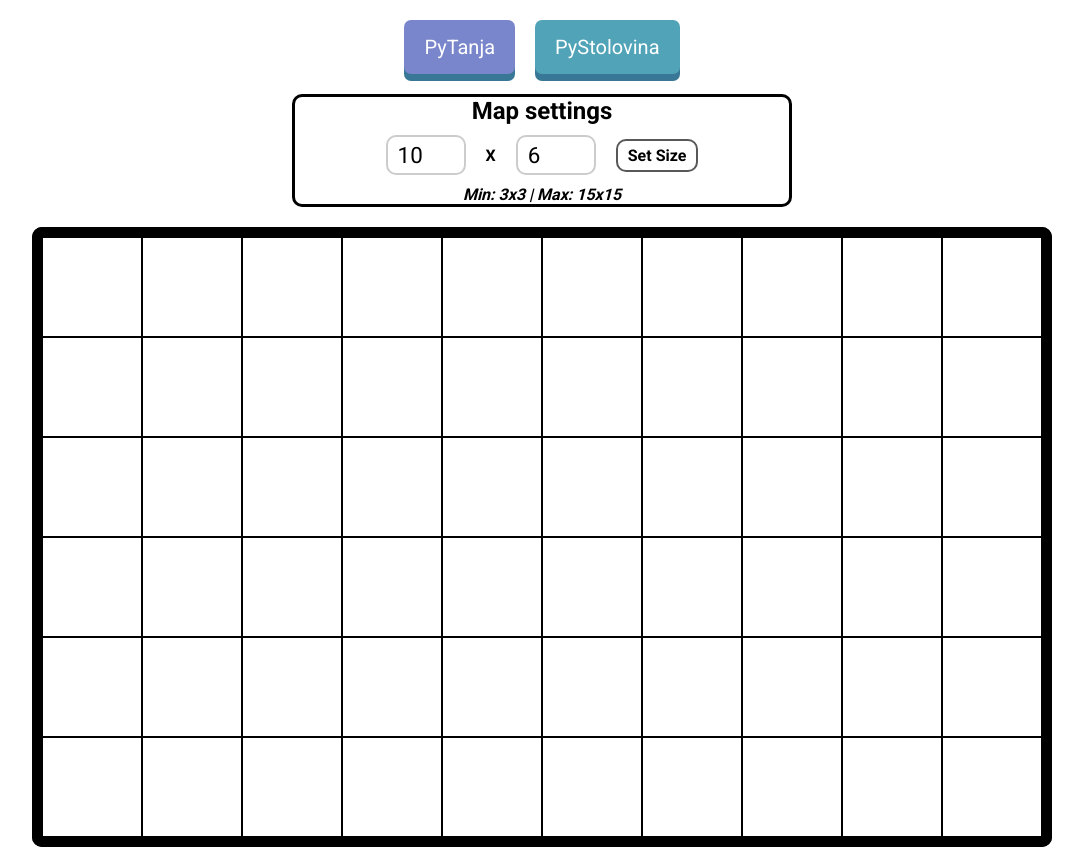
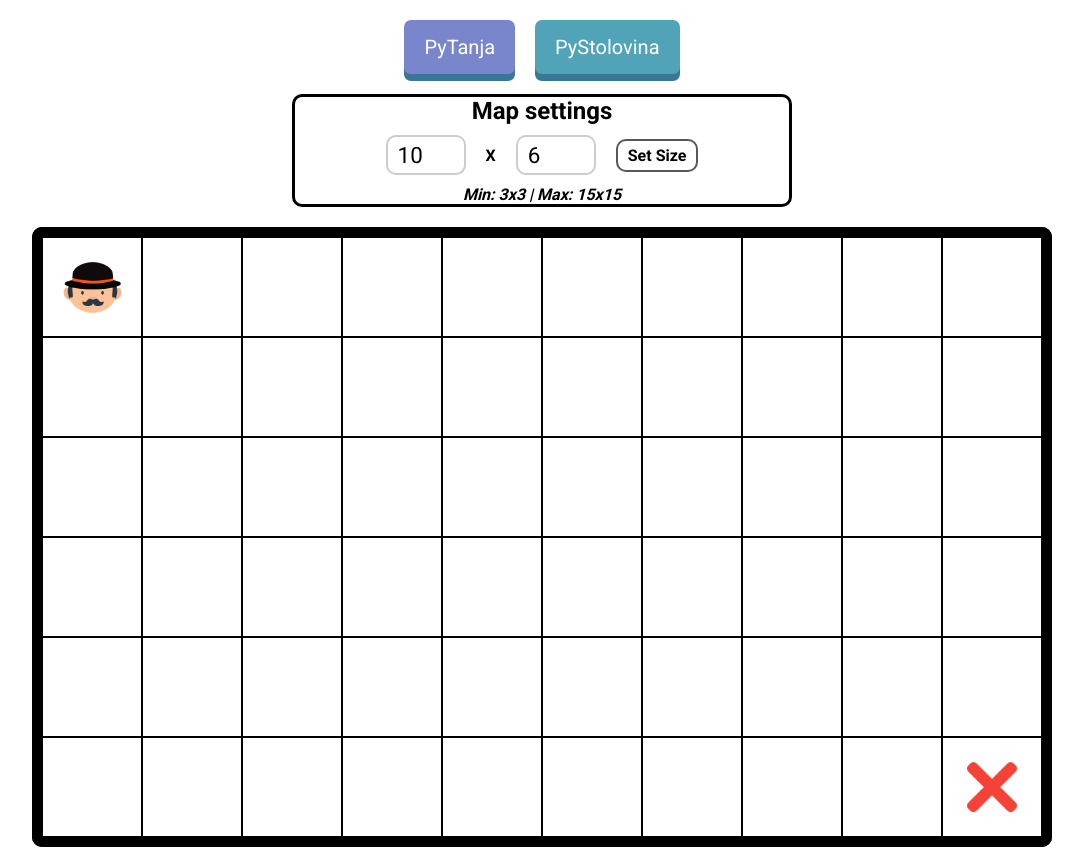
Before and after one commit to ensarhamzic/artificial-intelligence-client, a React (Create React App) app: page / in a window 1280 px wide. Shown: the top 849 px of the page, without its empty margins (98-1181 px from the left). Built offline with nearby package versions, Linux system fonts and the light colour scheme.

Commit message:
agent and finish added

```diff
--- a/src/components/PyTanja/PyTanja.js
+++ b/src/components/PyTanja/PyTanja.js
@@ -28,6 +28,12 @@ const PyTanja = () => {
 
   const [rowSize, setRowSize] = useState(6)
   const [colSize, setColSize] = useState(10)
+
+  const [agentPosition, setAgentPosition] = useState([0, 0])
+  const [finishPosition, setFinishPosition] = useState([
+    defaultMap[0].length - 1,
+    defaultMap.length - 1,
+  ])
 
   const onTileSet = (row, col) => {
     if (!choosenTile || map[row][col] === choosenTile) return
@@ -70,7 +76,9 @@ const PyTanja = () => {
     }
 
     setMap(newMap)
+    setFinishPosition([newMap[0].length - 1, newMap.length - 1])
   }
+  console.log(finishPosition)
 
   return (
     <div>
@@ -97,7 +105,12 @@ const PyTanja = () => {
 
         <div className={classes.description}>Min: 3x3 | Max: 15x15</div>
       </div>
-      <PyTanjaMap map={map} onTileSet={onTileSet} />
+      <PyTanjaMap
+        map={map}
+        onTileSet={onTileSet}
+        agentPosition={agentPosition}
+        finishPosition={finishPosition}
+      />
       <PyTanjaTileChooser
         onChooseTile={(tile) => {
           if (choosenTile === tile) setChoosenTile(null)
--- a/src/components/PyTanjaMap/PyTanjaMap.js
+++ b/src/components/PyTanjaMap/PyTanjaMap.js
@@ -1,7 +1,16 @@
 import React, { useState } from "react"
 import classes from "./PyTanjaMap.module.css"
+import finish from "../../images/close.png"
+import aki from "../../images/characters/aki.png"
 
-const Tile = ({ tile, col, mouseDown, onTileSet }) => {
+const Tile = ({
+  tile,
+  col,
+  mouseDown,
+  onTileSet,
+  agentPosition,
+  finishPosition,
+}) => {
   let tileClass = ""
   switch (tile) {
     case "r":
@@ -45,11 +54,23 @@ const Tile = ({ tile, col, mouseDown, onTileSet }) => {
       className={`${classes.tile} ${tileClass}`}
       onClick={setTile}
       onMouseMove={tileClickHandler}
-    />
+    >
+      {finishPosition && (
+        <img className={classes.finish} src={finish} alt="Finish" />
+      )}
+      {agentPosition && <img className={classes.agent} src={aki} alt="Agent" />}
+    </div>
   )
 }
 
-const MapRow = ({ tiles, row, mouseDown, onTileSet }) => {
+const MapRow = ({
+  tiles,
+  row,
+  mouseDown,
+  onTileSet,
+  agentPosition,
+  finishPosition,
+}) => {
   const tileSet = (col) => {
     onTileSet(row, col)
   }
@@ -63,13 +84,19 @@ const MapRow = ({ tiles, row, mouseDown, onTileSet }) => {
           tile={f}
           mouseDown={mouseDown}
           onTileSet={tileSet}
+          agentPosition={
+            agentPosition && i === agentPosition[0] ? agentPosition : null
+          }
+          finishPosition={
+            finishPosition && i === finishPosition[0] ? finishPosition : null
+          }
         />
       ))}
     </div>
   )
 }
 
-const PyTanjaMap = ({ map, onTileSet }) => {
+const PyTanjaMap = ({ map, onTileSet, agentPosition, finishPosition }) => {
   const [mouseDown, setMouseDown] = useState(false)
 
   return (
@@ -93,6 +120,8 @@ const PyTanjaMap = ({ map, onTileSet }) => {
             row={i}
             mouseDown={mouseDown}
             onTileSet={onTileSet}
+            agentPosition={i === agentPosition[1] ? agentPosition : null}
+            finishPosition={i === finishPosition[1] ? finishPosition : null}
           />
         ))}
       </div>
--- a/src/components/PyTanjaMap/PyTanjaMap.module.css
+++ b/src/components/PyTanjaMap/PyTanjaMap.module.css
@@ -2,6 +2,7 @@
   margin-top: 20px;
   display: flex;
   justify-content: center;
+  user-select: none;
 }
 
 .row {
@@ -23,6 +24,9 @@
 }
 
 .tile {
+  display: flex;
+  justify-content: center;
+  align-items: center;
   width: 100px;
   height: 100px;
   border: 1px solid black;
@@ -66,3 +70,13 @@
   background: url("../../images/tiles/wall.png");
   background-size: cover;
 }
+
+.finish,
+.agent {
+  width: 50px;
+  pointer-events: none;
+}
+
+.agent {
+  width: 85px;
+}
```
